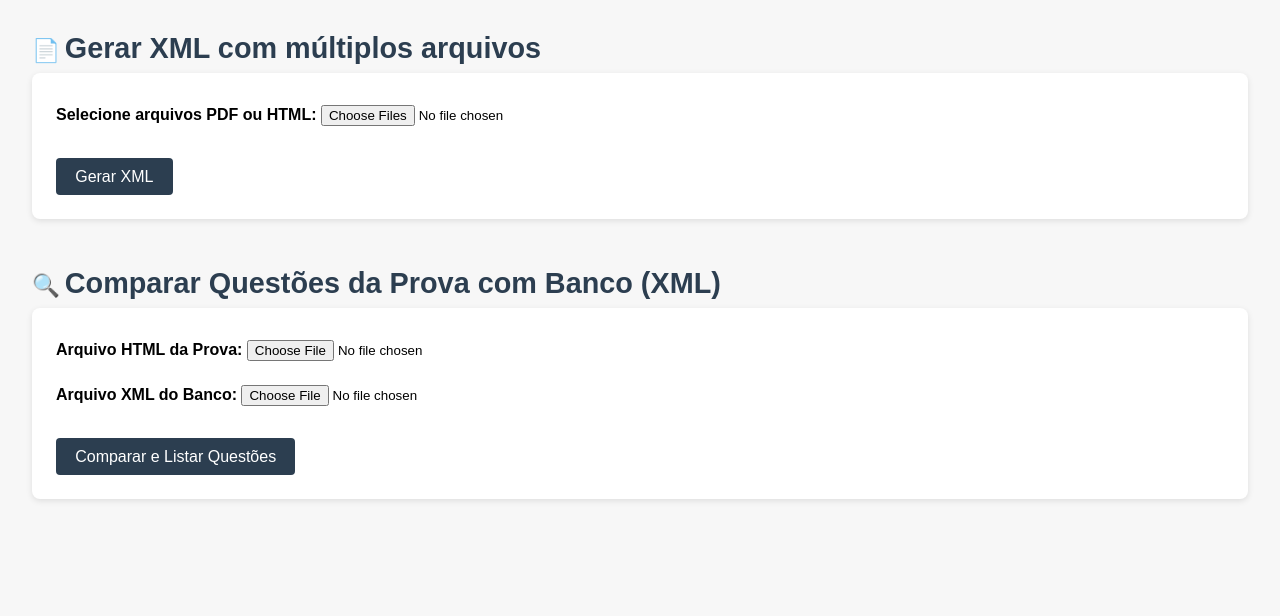
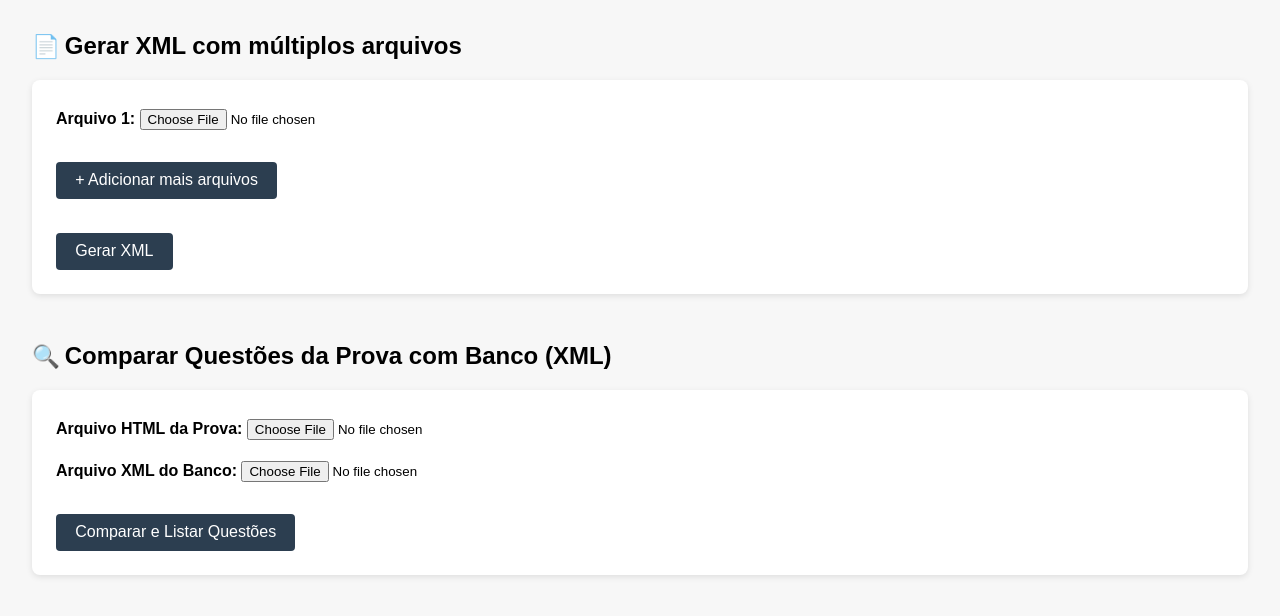
Before and after one commit to mariliacamara/moodle-converter, a website: page static/index.html in a window 1280 px wide. Drawn offline with Linux system fonts and the light colour scheme.

Commit message:
Update index.html

```diff
--- a/static/index.html
+++ b/static/index.html
@@ -31,7 +31,7 @@
     }
 
     input[type="file"] {
-      margin-top: 0.5rem;
+      margin-top: 0.3rem;
     }
 
     button {
@@ -57,23 +57,51 @@
       font-size: 1.4rem;
       margin-right: 0.3rem;
     }
+
+    .file-input-wrapper {
+      display: flex;
+      align-items: center;
+      gap: 1rem;
+      margin-bottom: 1rem;
+    }
+
+    .file-input-wrapper label {
+      margin-bottom: 0;
+    }
+
+    .remove-btn {
+      background-color: #e74c3c;
+      padding: 0.4rem 0.8rem;
+      font-size: 0.9rem;
+      border-radius: 4px;
+      margin: 0;
+    }
+
+    .remove-btn:hover {
+      background-color: #c0392b;
+    }
   </style>
 </head>
 <body>
 
   <div class="section">
-    <h1><span class="icon">📄</span>Gerar XML com múltiplos arquivos</h1>
-    <form action="/questions/upload-multiple" method="POST" enctype="multipart/form-data">
-      <label>
-        Selecione arquivos PDF ou HTML:
-        <input type="file" name="files" accept=".pdf,.html" multiple required />
-      </label>
+    <h2><span class="icon">📄</span>Gerar XML com múltiplos arquivos</h2>
+    <form id="uploadForm" action="/questions/upload-multiple" method="POST" enctype="multipart/form-data">
+      <div id="fileInputs">
+        <div class="file-input-wrapper">
+          <label>Arquivo 1:
+            <input type="file" name="files" accept=".pdf,.html" required />
+          </label>
+        </div>
+      </div>
+      <button type="button" onclick="addFileInput()">+ Adicionar mais arquivos</button>
+      <br /><br />
       <button type="submit">Gerar XML</button>
     </form>
   </div>
 
   <div class="section">
-    <h1><span class="icon">🔍</span>Comparar Questões da Prova com Banco (XML)</h1>
+    <h2><span class="icon">🔍</span>Comparar Questões da Prova com Banco (XML)</h2>
     <form action="/questions/compare-html-xml" method="POST" enctype="multipart/form-data">
       <label>
         Arquivo HTML da Prova:
@@ -87,5 +115,30 @@
     </form>
   </div>
 
+  <script>
+    let fileCount = 1;
+
+    function addFileInput() {
+      fileCount++;
+      const container = document.getElementById('fileInputs');
+
+      const wrapper = document.createElement('div');
+      wrapper.className = 'file-input-wrapper';
+
+      const label = document.createElement('label');
+      label.innerHTML = `Arquivo ${fileCount}: <input type="file" name="files" accept=".pdf,.html" required />`;
+
+      const removeBtn = document.createElement('button');
+      removeBtn.type = 'button';
+      removeBtn.className = 'remove-btn';
+      removeBtn.innerText = 'Remover';
+      removeBtn.onclick = () => container.removeChild(wrapper);
+
+      wrapper.appendChild(label);
+      wrapper.appendChild(removeBtn);
+      container.appendChild(wrapper);
+    }
+  </script>
+
 </body>
 </html>
```
